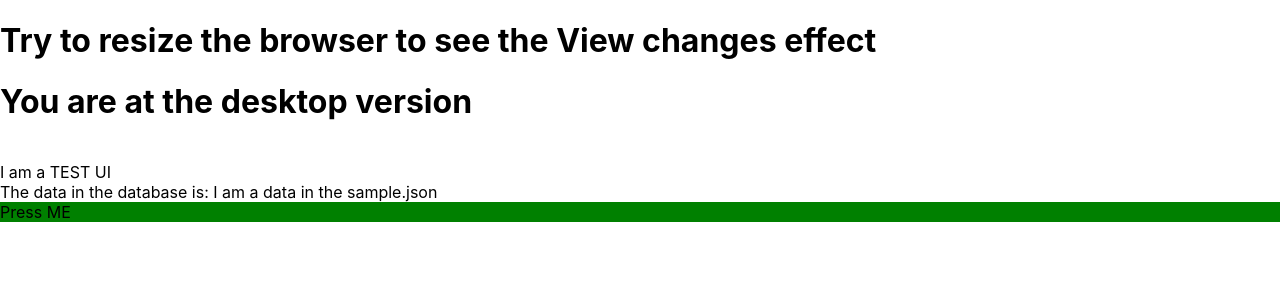
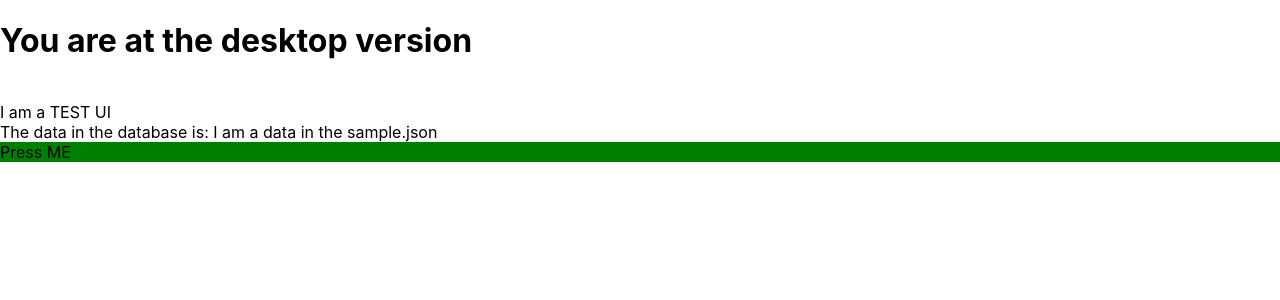
Before and after one commit to AngheloAmir/amir-portfolio-app, a React (Create React App) app: page / in a window 1280 px wide. Shown: the top 300 px of the page. Built offline with nearby package versions, Linux system fonts and the light colour scheme.

Commit message:
0.1 initial commit

```diff
--- a/src/App.tsx
+++ b/src/App.tsx
@@ -5,34 +5,17 @@ import React from 'react';
 import {
   contextStore,
   createDefaultState,
-  RootReducer,
-  Action } from './StateAPI';
-import useWindowDimensions from './Functions/useWindowDimension';
+  RootReducer} from './StateAPI';
 
-import MainDesktop from './Views/MainDesktop';
-import MainMobile from './Views/MainMobile';
+import Main from './Components/Main';
 
 function App() {
   const [state, dispatch] = React.useReducer(RootReducer, createDefaultState());
-  const { width } = useWindowDimensions();
-
-  function handleOnClick() {
-    dispatch( Action.Test() );
-    alert("Window width was: " + width);
-  }
 
   return (
     <React.Fragment>
       <contextStore.Provider value={{state, dispatch}}>
-
-        <h1>Try to resize the browser to see the View changes effect</h1>
-
-        {
-          width >= 567 ?
-            <MainDesktop onClick={handleOnClick} />
-          :
-            <MainMobile onClick={handleOnClick} />
-        }
+        <Main />
       </contextStore.Provider>
     </React.Fragment>
   );
--- /dev/null
+++ b/src/Components/Main.tsx
@@ -0,0 +1,38 @@
+/*
+    * TYPE
+        Scene - A screen is a component that occupies a large part of the screen
+        Index - A component that does not display itself
+        Fragment of ...
+
+    * DESCRIPTION
+
+    * VISIBLE WHEN
+*/
+import React from 'react';
+
+import { contextStore, StateAPI, Action } from '../StateAPI';
+import MainDesktop from '../Views/MainDesktop';
+import MainMobile from '../Views/MainMobile';
+
+import useWindowDimensions from '../Functions/useWindowDimension';
+
+export default function MainView() {
+    const { dispatch } :StateAPI = React.useContext(contextStore);
+    const { width } = useWindowDimensions();
+
+    function handleOnClick() {
+        dispatch( Action.Test() );
+        alert("Hello");
+    }
+
+    return (
+        <div>
+            {
+                width >= 578 ?
+                    <MainDesktop onClick={handleOnClick} />
+                :
+                    <MainMobile onClick={handleOnClick} />
+            }
+        </div>
+    )
+}
--- a/src/Database/sample.json
+++ b/src/Database/sample.json
@@ -1,5 +1,5 @@
 {
     "data": "I am a data in the sample.json",
     "desktop_message": "You are at the desktop version",
-    "mobile_message": "You are at the MOBILE version"
+    "mobile_message": "You are at the mobile version"
 }
--- a/src/StateAPI/State.ts
+++ b/src/StateAPI/State.ts
@@ -2,7 +2,10 @@
 */
 import React from 'react';
 
-export const contextStore = React.createContext({});
+//just a dummy to fix a typescript error
+const dummy :any = {};
+
+export const contextStore = React.createContext(dummy);
 
 export interface State {
     text: string;
--- a/src/index.tsx
+++ b/src/index.tsx
@@ -1,6 +1,4 @@
 /*
-  The main application entry
-
     * TYPE
         Scene - A screen is a component that occupies a large part of the screen
         Index - A component that does not display itself
--- /dev/null
+++ b/src/react-app-env.d.ts
@@ -0,0 +1 @@
+/// <reference types="react-scripts" />
--- a/tsconfig.json
+++ b/tsconfig.json
@@ -21,6 +21,5 @@
     "jsx": "react-jsx"
   },
   "include": [
-    "src"
-  ]
+    "src"  ]
 }
```
Also changed, not shown: test/!TEST.ts (renamed from src/Test/!TEST.ts).
